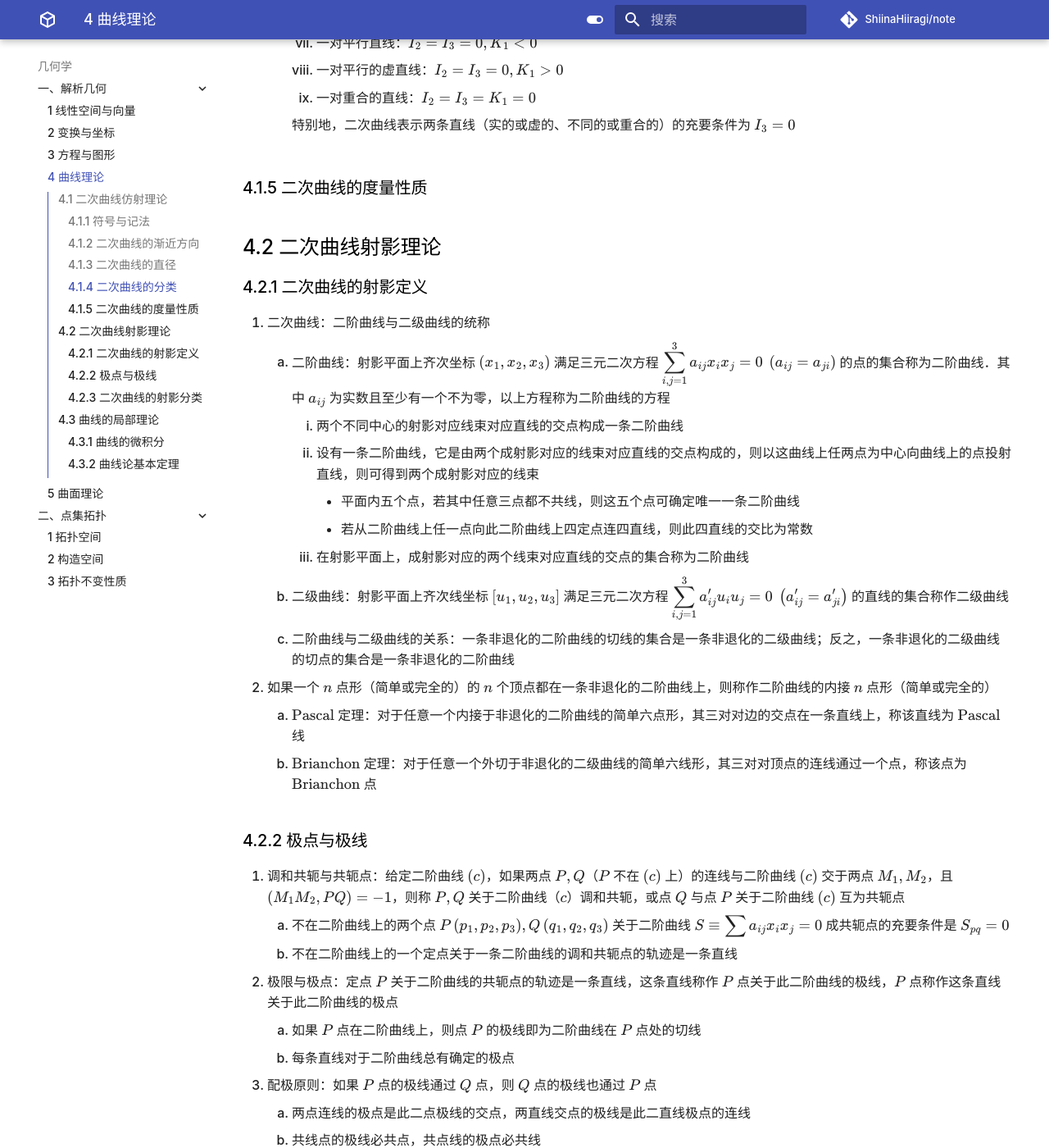
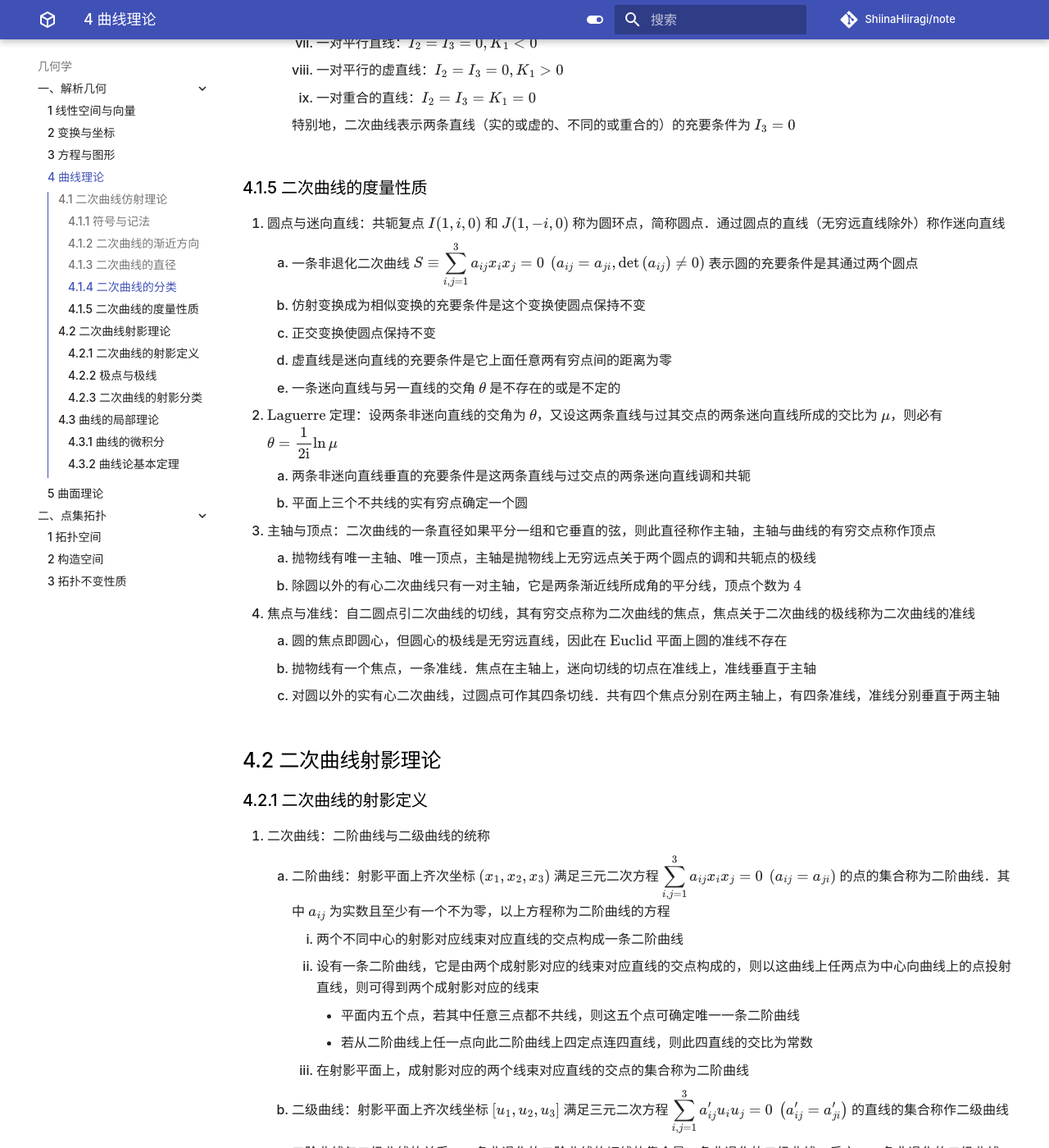
Before and after one commit to ShiinaHiiragi/note, an MkDocs documentation site: the page built from docs/top/anly/curv.md, in a window 1280 px wide and 1400 px high, scrolled down 5195 px. Shown: the whole window at 82% size. Built offline with MkDocs 1.6.1 and Material for MkDocs 9.7.7, drawn with Linux system fonts in a browser that asks for light colours; comment, search, counter and statistics services are not loaded.

Commit message:
finish geom first

```diff
--- a/docs/top/anly/curv.md
+++ b/docs/top/anly/curv.md
@@ -203,6 +203,22 @@
         特别地，二次曲线表示两条直线（实的或虚的、不同的或重合的）的充要条件为 $I_{3}=0$
 
 ### 4.1.5 二次曲线的度量性质
+1. 圆点与迷向直线：共轭复点 $I(1, i, 0)$ 和 $J(1,-i, 0)$ 称为圆环点，简称圆点．通过圆点的直线（无穷远直线除外）称作迷向直线
+    1. 一条非退化二次曲线 ${\displaystyle S \equiv \sum_{i, j=1}^{3} a_{i j} x_{i} x_{j}=0\ \left(a_{i j}=a_{j i}, \operatorname{det}\left(a_{i j}\right) \neq 0\right)}$ 表示圆的充要条件是其通过两个圆点
+    2. 仿射变换成为相似变换的充要条件是这个变换使圆点保持不变
+    3. 正交变换使圆点保持不变
+    4. 虚直线是迷向直线的充要条件是它上面任意两有穷点间的距离为零
+    5. 一条迷向直线与另一直线的交角 $\theta$ 是不存在的或是不定的
+2. $\text{Laguerre}$ 定理：设两条非迷向直线的交角为 $\theta$，又设这两条直线与过其交点的两条迷向直线所成的交比为 $\mu$，则必有 $\theta=\dfrac{1}{2 \mathrm{i}} \ln \mu$
+    1. 两条非迷向直线垂直的充要条件是这两条直线与过交点的两条迷向直线调和共轭
+    2. 平面上三个不共线的实有穷点确定一个圆
+3. 主轴与顶点：二次曲线的一条直径如果平分一组和它垂直的弦，则此直径称作主轴，主轴与曲线的有穷交点称作顶点
+    1. 抛物线有唯一主轴、唯一顶点，主轴是抛物线上无穷远点关于两个圆点的调和共轭点的极线
+    2. 除圆以外的有心二次曲线只有一对主轴，它是两条渐近线所成角的平分线，顶点个数为 $4$
+4. 焦点与准线：自二圆点引二次曲线的切线，其有穷交点称为二次曲线的焦点，焦点关于二次曲线的极线称为二次曲线的准线
+    1. 圆的焦点即圆心，但圆心的极线是无穷远直线，因此在 $\text{Euclid}$ 平面上圆的准线不存在
+    2. 抛物线有一个焦点，一条准线．焦点在主轴上，迷向切线的切点在准线上，准线垂直于主轴
+    3. 对圆以外的实有心二次曲线，过圆点可作其四条切线．共有四个焦点分别在两主轴上，有四条准线，准线分别垂直于两主轴
 
 ## 4.2 二次曲线射影理论
 ### 4.2.1 二次曲线的射影定义
```
Also changed, not shown: docs/index.md (+1 -2 lines).
